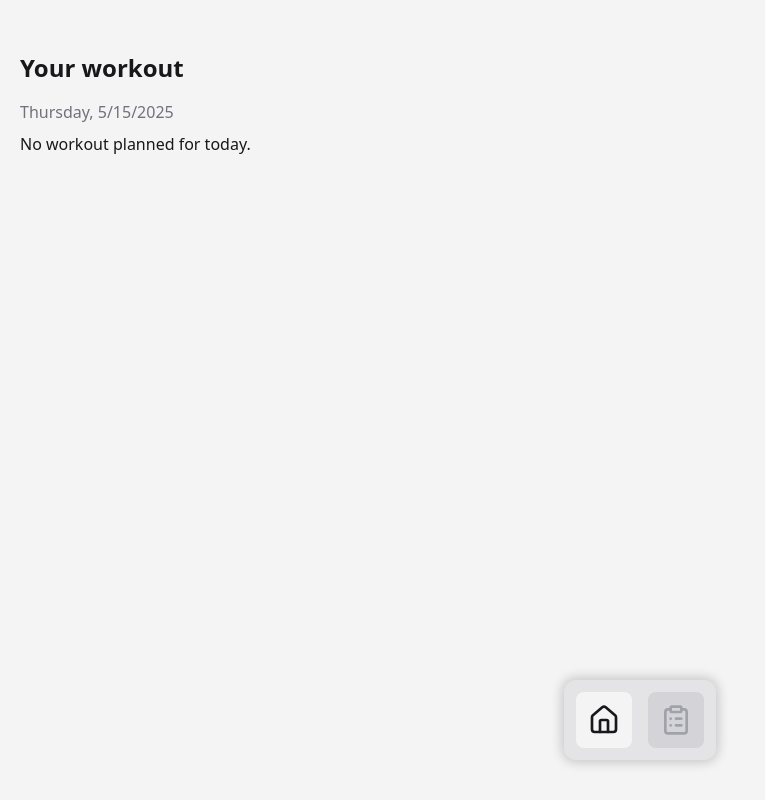
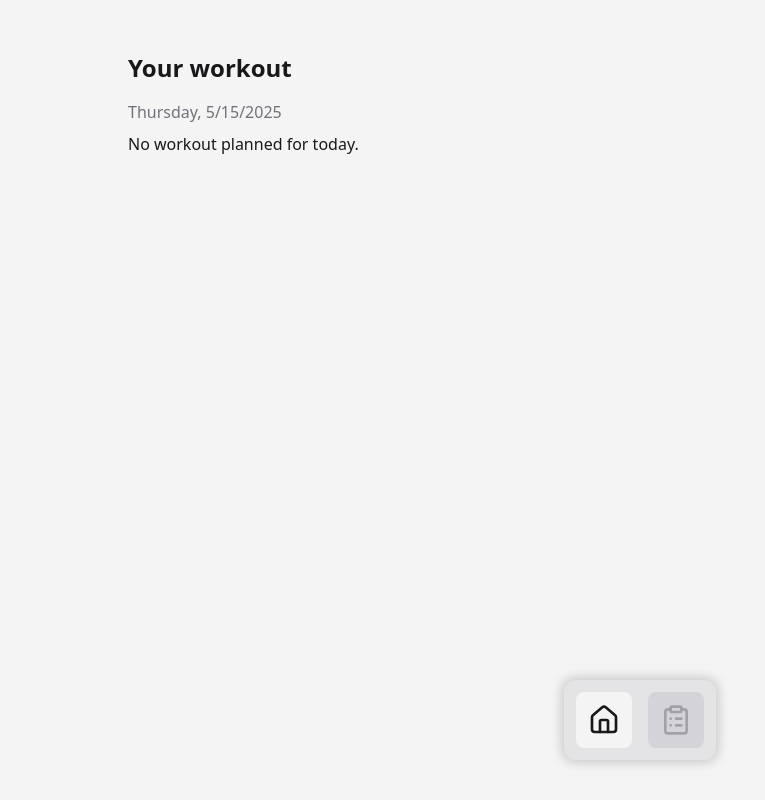
Before and after one commit to ishugodev/work-note-out, a React (Vite) app: page / in a window 1280 px wide. Shown: the whole page, without its empty margins (0-765 px from the left). Built offline with nearby package versions, Linux system fonts and the light colour scheme.

Commit message:
chore: configured eslint and prettier

```diff
--- a/eslint.config.js
+++ b/eslint.config.js
@@ -2,6 +2,7 @@
 import pluginJs from "@eslint/js";
 import pluginImport from 'eslint-plugin-import';
 import pluginReact from "eslint-plugin-react";
+import eslintPluginTailwindcss from 'eslint-plugin-tailwindcss'
 import React from "react";
 import tseslint from "typescript-eslint";
 
@@ -23,7 +24,8 @@ export default [
     },
     plugins: {
       React,
-      import: pluginImport
+      import: pluginImport,
+      tailwindcss: eslintPluginTailwindcss,
     },
     settings: {
       react: {
@@ -33,6 +35,7 @@ export default [
     rules: {
       'react/react-in-jsx-scope': 'off',
       'react/jsx-uses-react': 'off',
+      'tailwindcss/classnames-order': 'warn',
       'import/order': [
         'warn',
         {
--- a/package.json
+++ b/package.json
@@ -45,9 +45,11 @@
     "eslint-plugin-react": "^7.37.2",
     "eslint-plugin-react-hooks": "^5.0.0",
     "eslint-plugin-react-refresh": "^0.4.14",
+    "eslint-plugin-tailwindcss": "^3.18.0",
     "globals": "^15.13.0",
     "postcss": "^8.4.49",
     "prettier": "^3.4.2",
+    "prettier-plugin-tailwindcss": "^0.6.11",
     "tailwindcss": "^3.4.16",
     "typescript": "~5.6.2",
     "typescript-eslint": "^8.17.0",
--- a/src/pages/Home.tsx
+++ b/src/pages/Home.tsx
@@ -32,9 +32,9 @@ export function Home() {
 
   return (
     <div className="max-h-full min-h-screen bg-zinc-100 p-5 text-zinc-900 dark:bg-zinc-900 dark:text-zinc-100">
-      <div className="mb-32 mt-8">
+      <div className="mx-auto mb-32 mt-8 max-w-screen-lg">
         <h1 className="mb-4 text-2xl font-semibold">Your workout</h1>
-        <p className="mb-2 text-zinc-500 font-medium dark:text-zinc-400">
+        <p className="mb-2 font-medium text-zinc-500 dark:text-zinc-400">
           <span>
             {new Intl.DateTimeFormat("en-US", { weekday: "long" }).format(
               new Date()
--- a/src/pages/Workout.tsx
+++ b/src/pages/Workout.tsx
@@ -139,7 +139,7 @@ export function Workout() {
         </div>
 
         <Button
-          className="mt-6 flex w-full items-center justify-center gap-2 rounded-xl bg-zinc-200 px-3 font-medium py-2 text-zinc-700 dark:bg-zinc-800 dark:text-zinc-400"
+          className="mt-6 flex w-full items-center justify-center gap-2 rounded-xl bg-zinc-200 px-3 py-2 font-medium text-zinc-700 dark:bg-zinc-800 dark:text-zinc-400"
           asChild
         >
           <Link to="/workout/addplan">
```
Also changed, not shown: 1 other file (tests, documents, lock files or other folders).
